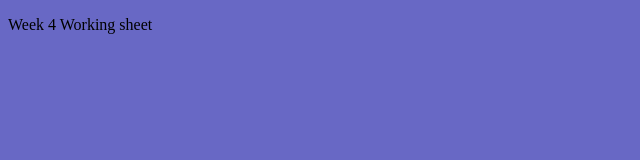
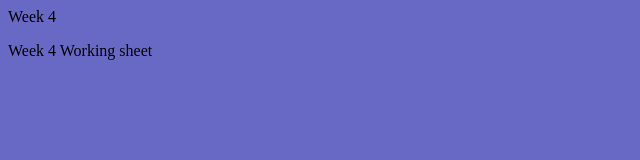
Before and after one commit to kush2785/WK4, a plain HTML site: page WK4.html in a window 1280 px wide. Shown: the whole page, without its empty margins (0-640 px from the left). Drawn offline with Linux system fonts and the light colour scheme.

Commit message:
Adding a Header

```diff
--- a/WK4.html
+++ b/WK4.html
@@ -7,6 +7,7 @@
     <title>Week 4</title>
     <link rel="stylesheet" href="wk4.css">
 </head>
+<header>Week 4</header>
 <body>
     <P>Week 4 Working sheet</P>
 
```
